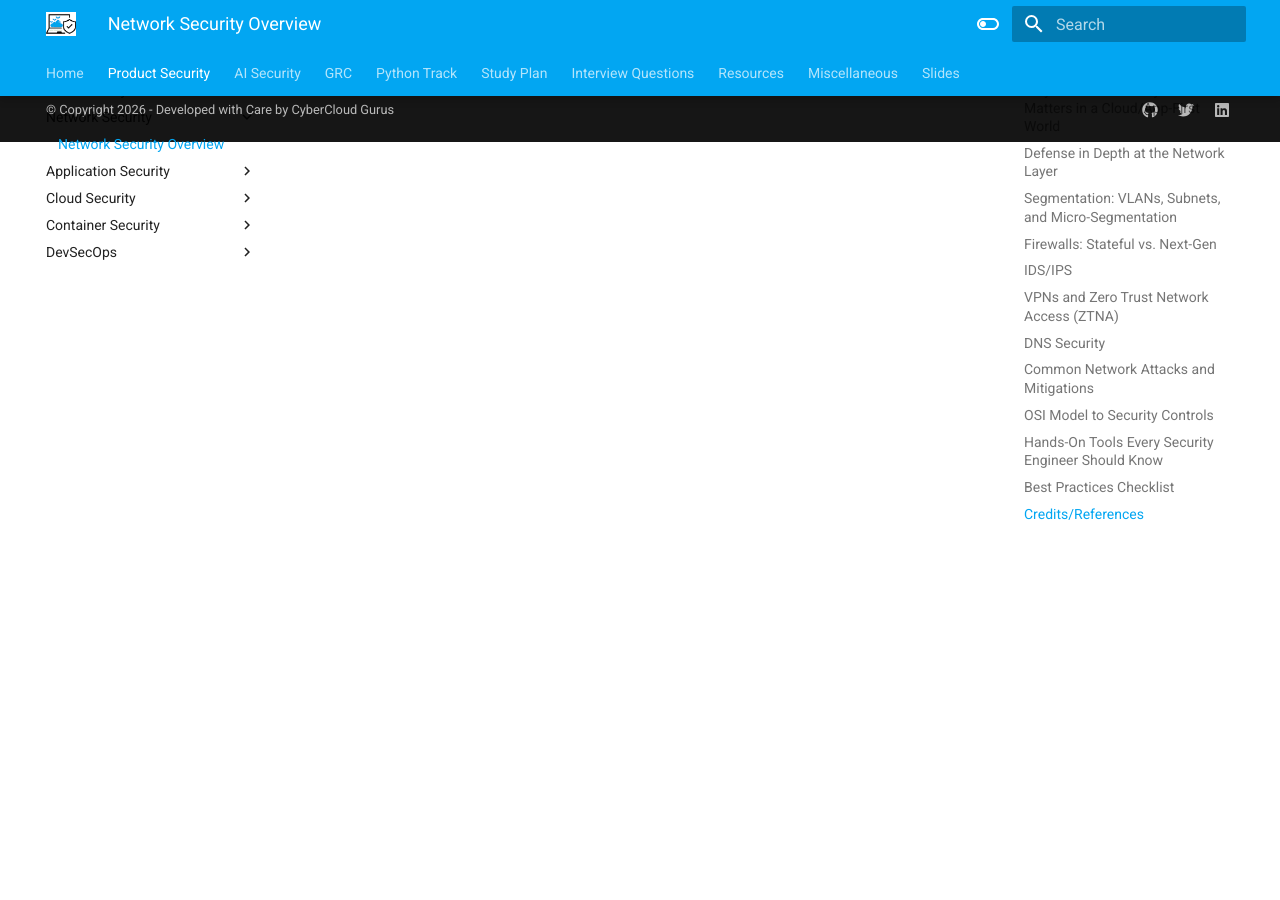
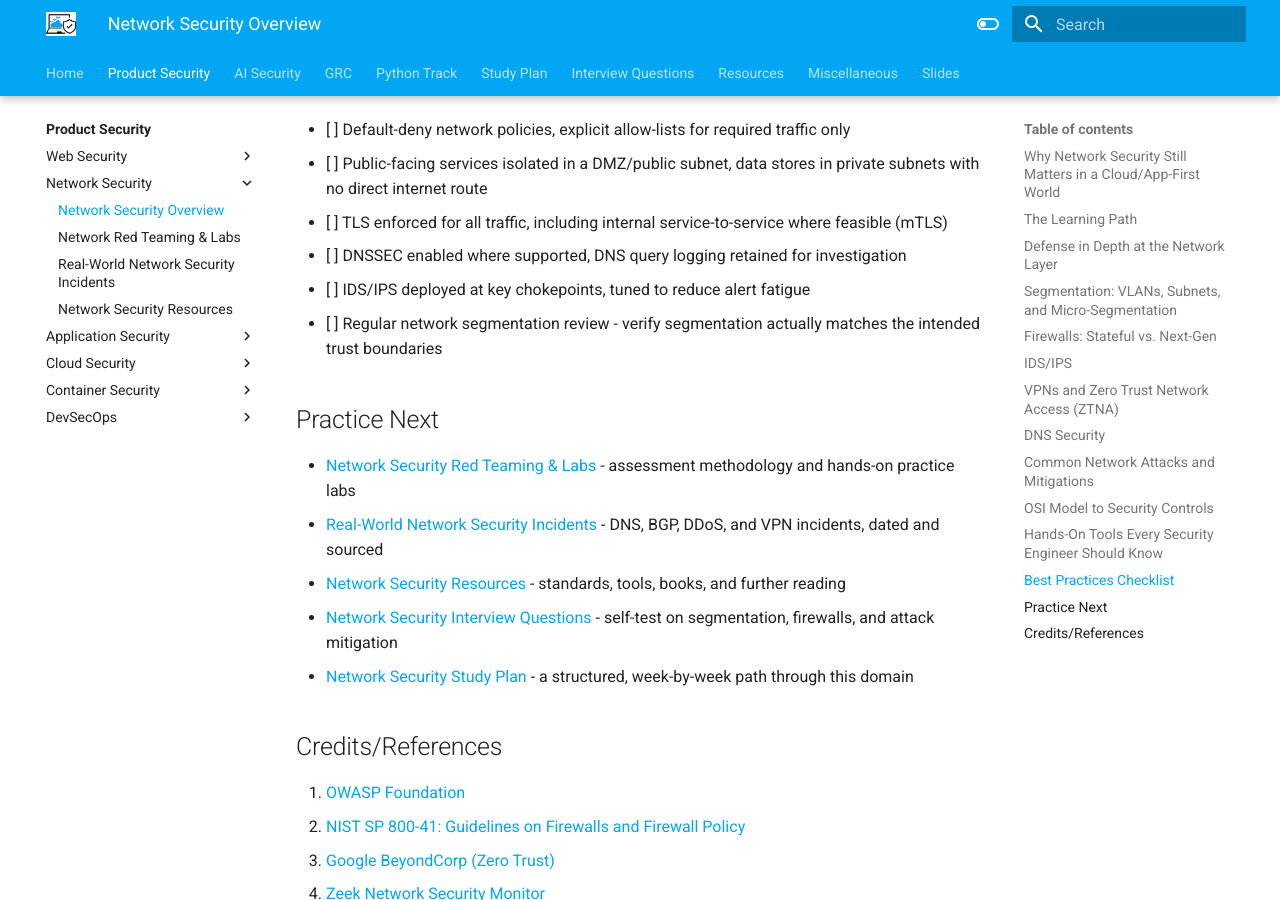
Before and after one commit to jassics/CybercloudLearning, an MkDocs documentation site: the page built from docs/product-security/network-security/network-security-overview.md, in a window 1280 px wide and 900 px high, scrolled down 4273 px. Built offline with MkDocs 1.6.1 and Material for MkDocs 9.7.7, drawn with Linux system fonts in a browser that asks for light colours.

Commit message:
Build out Network Security section to match other Product Security domains
Adds Red Teaming & Labs, Real-World Incidents, and Resources pages plus
a learning-path diagram on the overview, bringing Network Security to
the same depth as AppSec/Cloud/Container security.

Co-Authored-By: Claude Sonnet 5 <noreply@anthropic.com>

````diff
--- a/docs/product-security/network-security/network-security-overview.md
+++ b/docs/product-security/network-security/network-security-overview.md
@@ -3,6 +3,20 @@
 ## Why Network Security Still Matters in a Cloud/App-First World
 
 Even with workloads moving to cloud-native and API-driven architectures, the network layer is still where a lot of real attacks happen or get contained - lateral movement after an initial compromise, data exfiltration, DDoS, and misconfigured exposure of internal services to the internet. A security engineer needs enough network fluency to reason about blast radius, not just application-layer flaws.
+
+## The Learning Path
+
+```mermaid
+flowchart TD
+    A[Network Security Overview] --> B[Network Security Red Teaming & Labs]
+    B --> C[Real-World Network Security Incidents]
+    C --> D[Network Security Resources]
+
+    click A "../network-security-overview/" "Network Security Overview"
+    click B "../network-red-teaming-labs/" "Network Security Red Teaming & Labs"
+    click C "../network-security-incidents/" "Real-World Network Security Incidents"
+    click D "../network-security-resources/" "Network Security Resources"
+```
 
 ## Defense in Depth at the Network Layer
 
@@ -94,6 +108,14 @@ DNS is a common blind spot:
 - [ ] IDS/IPS deployed at key chokepoints, tuned to reduce alert fatigue
 - [ ] Regular network segmentation review - verify segmentation actually matches the intended trust boundaries
 
+## Practice Next
+
+- [Network Security Red Teaming & Labs](network-red-teaming-labs.md) - assessment methodology and hands-on practice labs
+- [Real-World Network Security Incidents](network-security-incidents.md) - DNS, BGP, DDoS, and VPN incidents, dated and sourced
+- [Network Security Resources](network-security-resources.md) - standards, tools, books, and further reading
+- [Network Security Interview Questions](../../interview-questions/network-security-interview-questions.md) - self-test on segmentation, firewalls, and attack mitigation
+- [Network Security Study Plan](../../study-plan/cybersecurity/network-security-study-plan.md) - a structured, week-by-week path through this domain
+
 ## Credits/References
 
 1. [OWASP Foundation](https://owasp.org/)
--- a/mkdocs.yml
+++ b/mkdocs.yml
@@ -62,6 +62,9 @@ nav:
           - 'Web Security Concepts': product-security/web-security/web-security-concepts.md
       - Network Security:
           - 'Network Security Overview': product-security/network-security/network-security-overview.md
+          - 'Network Red Teaming & Labs': product-security/network-security/network-red-teaming-labs.md
+          - 'Real-World Network Security Incidents': product-security/network-security/network-security-incidents.md
+          - 'Network Security Resources': product-security/network-security/network-security-resources.md
       - Application Security:
           - 'AppSec Preliminary Concepts': product-security/application-security/appsec-preliminary-concepts.md
           - 'Secure Coding': product-security/application-security/secure-coding.md
````
Also changed, not shown: docs/product-security/network-security/network-red-teaming-labs.md (added, +38 -0 lines), docs/product-security/network-security/network-security-incidents.md (added, +47 -0 lines), docs/product-security/network-security/network-security-resources.md (added, +73 -0 lines).
